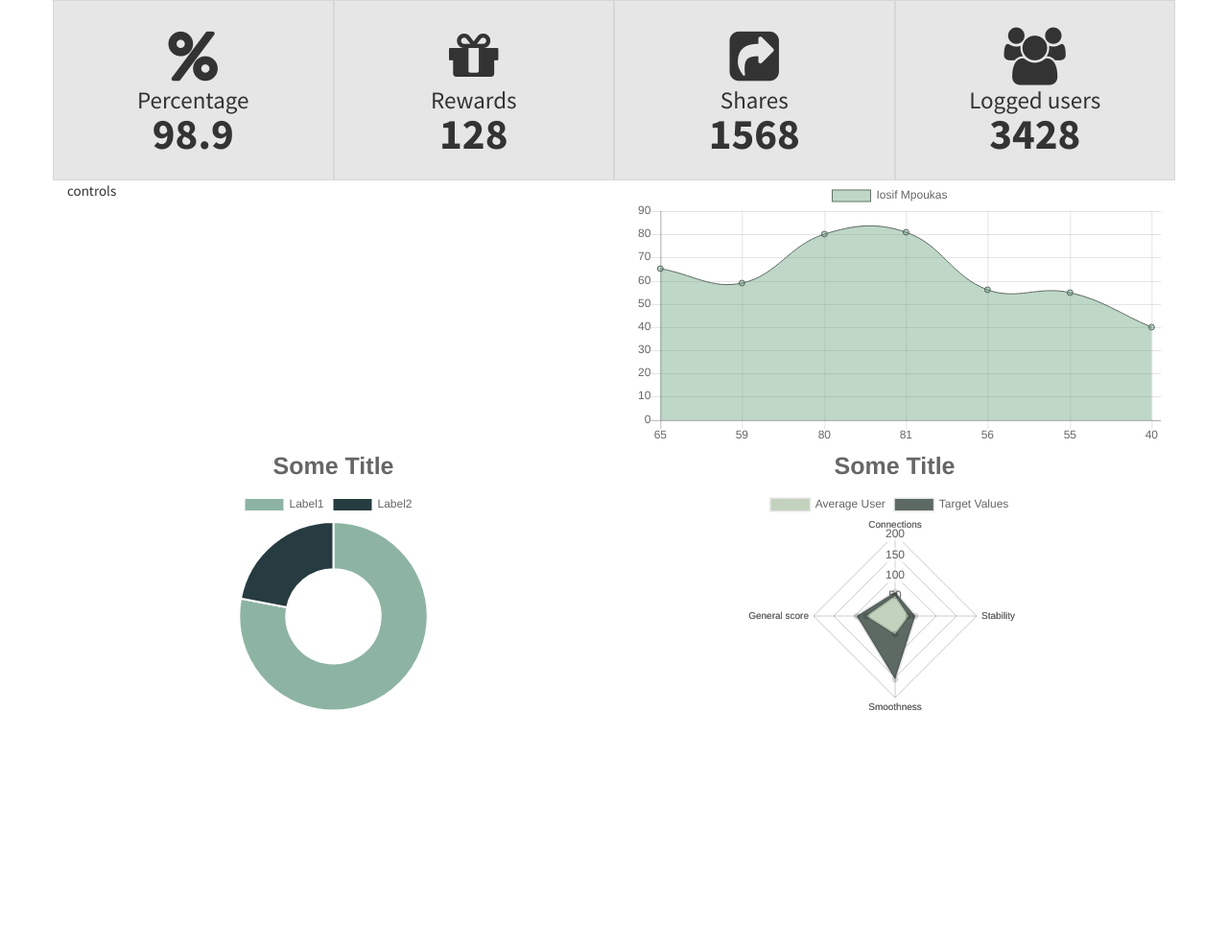
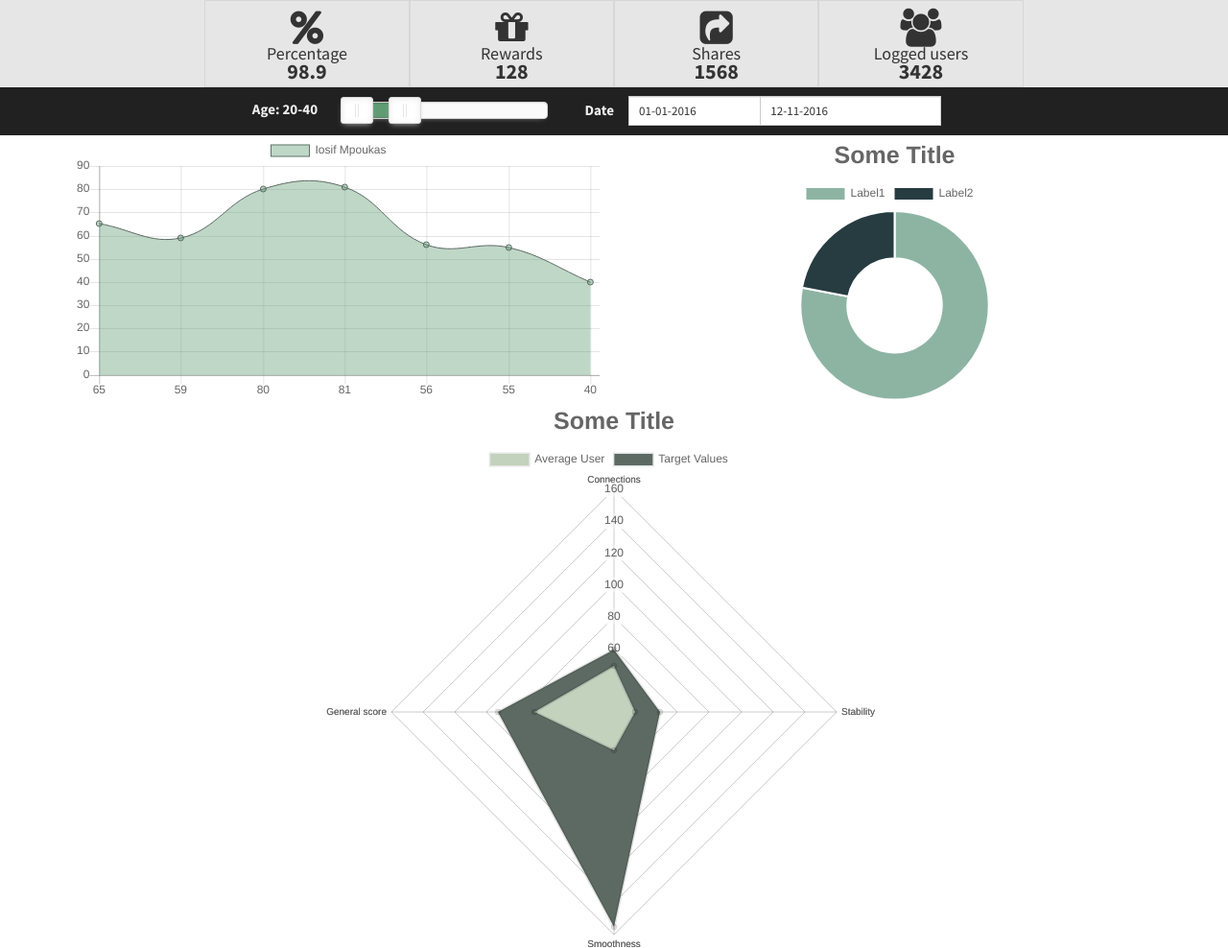
Before and after one commit to DecisionSystemsGroup/hackinnow, a plain HTML site: page dashboard/index.html in a window 1280 px wide. Shown: the whole page at 96% size. Before the commit the page ends 800 px from the top, so only its background shows below. Drawn offline with Linux system fonts and the light colour scheme.

Commit message:
Change controls layout

```diff
--- a/dashboard/assets/css/app.css
+++ b/dashboard/assets/css/app.css
@@ -1,25 +1,60 @@
 .app-panel, #wrapper-app{
 	display: none;
+}
+#age_chooser{
+	padding-top: 5px;
 }
 #wrapper-loader{
 	padding-top: 150px;
 }
-
-.stats{
-	padding: 15px 0px;
-	border: 1px solid rgba(215, 215, 215, 1);
+#controls{
+	background-color: rgba(33, 33, 33, 1);
+	color: rgba(240, 240, 240, 1);
+	text-align: center;
+}
+#controls #slider{
+	margin-top: 15px;
+	margin-bottom: 17px;
+}
+#controls #wrapper .col-xs-3{
+	padding: 0px;
+}
+#controls #wrapper ul{
+	padding-top: 10px;
+	font-size: 20px;
+}
+#controls #wrapper ul li{
+	display: inline;
+	padding: 0px 4px;
+}
+#controls #wrapper ul li a,
+#controls #wrapper ul li a:link,
+#controls #wrapper ul li a:visited{
+	color: rgba(244, 244, 244, 1);
+}
+#controls #wrapper #date_from, #controls #wrapper #date_to{
+	margin-top: 9px;
+}
+.noUi-connect{
+	background-color: #5F9C74 ;
+}
+#stats{
 	background-color: rgba(230, 230, 230, 1);
 }
-.stats .icon{
-	font-size: 60px;
+#stats .item{
+	padding: 0px;
+	border: 1px solid rgba(215, 215, 215, 1);
 }
-.stats .title{
+#stats .item .icon{
+	font-size: 40px;
+}
+#stats .item .title{
 	margin-top: -15px;
 	text-align: center;
-	font-size: 25px;
+	font-size: 18px;
 }
-.stats .value{
-	margin-top: -15px;
-	font-size: 45px;
+#stats .item .value{
+	margin-top: -10px;
+	font-size: 22px;
 	font-weight: 700;
 }
--- a/dashboard/index.html
+++ b/dashboard/index.html
@@ -7,6 +7,8 @@
 	<!-- Vendor files-->
 	<link rel="stylesheet" href="vendor/css/bootstrap.min.css">
 	<link rel="stylesheet" href="vendor/css/font-awesome.min.css">
+	<link rel="stylesheet" href="vendor/css/datepicker.css">
+	<link rel="stylesheet" href="vendor/css/nouislider.min.css">
 	<!-- App files -->
 	<link rel="stylesheet" href="assets/css/app.css">
 </head>
@@ -16,13 +18,13 @@
 			<i class="fa fa-spinner fa-spin fa-5x fa-fw"></i>
 		</div>
 	</div>
-    <div class="container" id="wrapper-app">
+	<div class="container-fluid" id="wrapper-app">
 		<div class="app-panel" id="panel-login">
 			Login
 		</div>
 		<div class="app-panel" id="panel-main">
-			<div class="row">
-				<div class="stats col-xs-3 text-center">
+			<div id="stats" class="row">
+				<div class="item col-xs-2 col-xs-offset-2 text-center">
 					<div class="icon">
 						<i class="fa fa-percent" aria-hidden="true"></i>
 					</div>
@@ -33,7 +35,7 @@
 						98.9
 					</div>
 				</div>
-				<div class="stats col-xs-3 text-center">
+				<div class="item col-xs-2 text-center">
 					<div class="icon">
 						<i class="fa fa-gift" aria-hidden="true"></i>
 					</div>
@@ -44,7 +46,7 @@
 						128
 					</div>
 				</div>
-				<div class="stats col-xs-3 text-center">
+				<div class="item col-xs-2 text-center">
 					<div class="icon">
 						<i class="fa fa-share-square" aria-hidden="true"></i>
 					</div>
@@ -55,7 +57,7 @@
 						1568
 					</div>
 				</div>
-				<div class="stats col-xs-3 text-center">
+				<div class="item col-xs-2 text-center">
 					<div class="icon">
 						<i class="fa fa-users" aria-hidden="true"></i>
 					</div>
@@ -67,18 +69,41 @@
 					</div>
 				</div>
 			</div>
+			<div id="controls" class="row">
+				<div id="wrapper" class="col-xs-8 col-xs-offset-2">
+					<form class="form-inline">
+						<div id="age_chooser" class="col-xs-2">
+							<label style="margin-top: 7px;">Age: <span class="slider-value"></span></label>
+						</div>
+						<div class="col-xs-3">
+
+							<div id="slider"></div>
+						</div>
+						<div class="col-xs-1" style="padding-left: 0px; padding-right: 0px;  text-align:right;">
+							<label style="margin-top: 13px;">Date</label>
+						</div>
+						<div class="form-group col-xs-2">
+							<input class="form-control input-sm" type="text" value="01-01-2016" id="date_from">
+						</div>
+						<div class="form-group col-xs-2">
+							<input class="form-control input-sm" type="text" value="12-11-2016" id="date_to">
+						</div>
+					</form>
+				</div>
+			</div>
+			<div class="container">
 				<div class="row">
-                <div class="box col-sm-6 col-xs-12">
-                    controls
-                </div>
-                <div class="box col-sm-6 col-xs-12">
+					<div id="graphs">
+						<div class="box col-xs-6">
 							<canvas id="chart-0"></canvas>
 						</div>
-                <div class="box col-sm-6 col-xs-12">
+						<div class="box col-xs-6">
 							<canvas id="chart-1"></canvas>
 						</div>
-    			<div class="box col-sm-6 col-xs-12">
+						<div class="box col-xs-12">
 							<canvas id="chart-2"></canvas>
+						</div>
+					</div>
 				</div>
 			</div>
 		</div>
@@ -88,11 +113,34 @@
 <script type="text/javascript" src="vendor/js/jquery.min.js"></script>
 <script type="text/javascript" src="vendor/js/bootstrap.min.js"></script>
 <script type="text/javascript" src="vendor/js/Chart.min.js"></script>
+<script type="text/javascript" src="vendor/js/bootstrap-datepicker.js"></script>
+<script type="text/javascript" src="vendor/js/nouislider.min.js"></script>
 <!-- App Scripts -->
 <script type="text/javascript" src="assets/js/app.js"></script>
 <script>
 	$(document).ready(function(){
 		app.init();
+		$('#date_from').datepicker({
+			format: 'mm-dd-yyyy'
+		});
+		$('#date_to').datepicker({
+			format: 'mm-dd-yyyy'
+		});
+		var slider = document.getElementById('slider');
+
+		noUiSlider.create(slider, {
+			start: [20, 40],
+			connect: true,
+			step: 1,
+			range: {
+				'min': 18,
+				'max': 99
+			}
+		});
+		slider.noUiSlider.on('update', function(value){
+			$('.slider-value').text((~~value[0]) + "-" + (~~value[1]));
+		});
+
 	});
 </script>
 </html>
```
Lines whose indentation alone changed are shown as unchanged.
